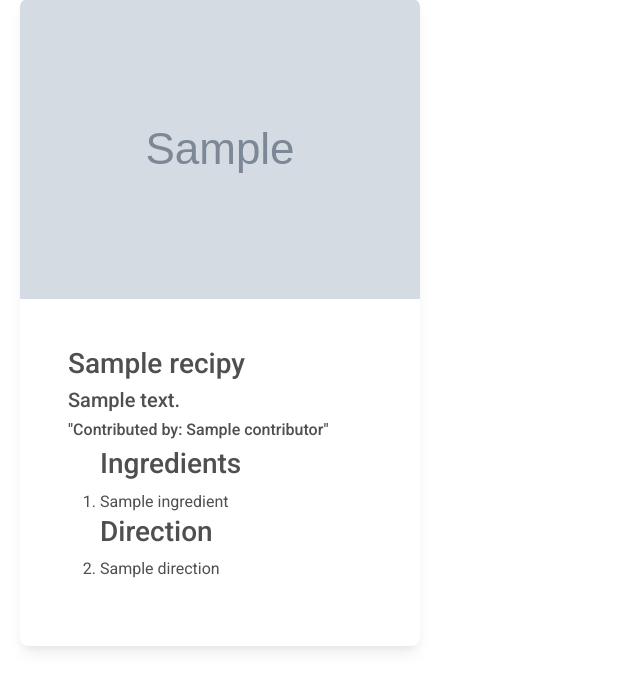
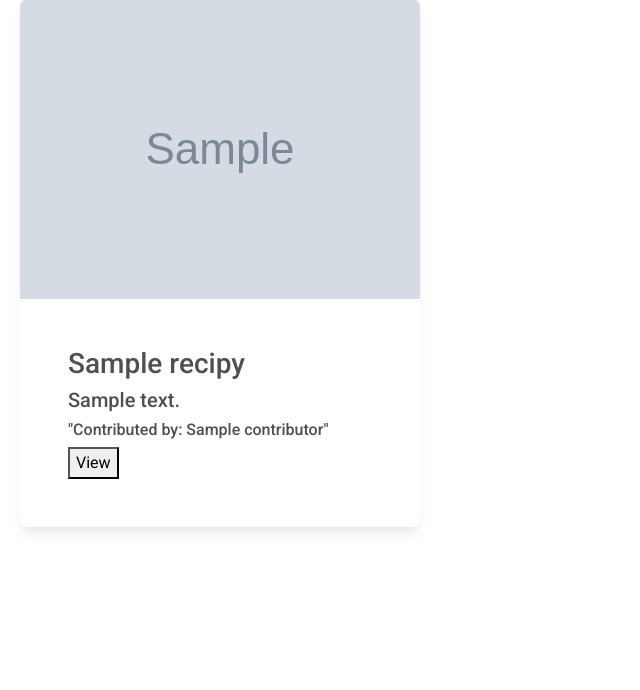
Before and after one commit to johnnyferns14/milestone-project-3-recipe, a Flask app: page / in a window 1280 px wide. Shown: the part 80-770 px from the top of the page, without its empty margins (0-640 px from the left). Run offline with Flask 2, Linux system fonts and the light colour scheme; grey boxes marked "Sample" are stand-in pictures; a database or web service that is not in the repository returns one stand-in record (values such as "Sample title"); some libraries are stand-ins or nearby versions.

Commit message:
Issues with array in ingredients and directions solved

```diff
--- a/app.py
+++ b/app.py
@@ -100,13 +100,14 @@ def recipe_editor():
     form = FormRecipe()
     if form.validate_on_submit():
         if request.method == "POST":
+
             recipe_info = {
                 "title": request.form.get("title"),
                 "description": request.form.get("description"),
                 "category": request.form.get("category"),
                 "image_url": request.form.get("image_url"),
-                "ingredients": request.form.getlist("ingredients"),
-                "directions": request.form.getlist("directions"),
+                "ingredients": request.form.get("ingredients").splitlines(),
+                "directions": request.form.get("directions").splitlines(),
                 "contributor": session["member"]
 
             }
--- a/templates/index.html
+++ b/templates/index.html
@@ -14,7 +14,12 @@
                     <h3 class="card-title">{{ recipe.title }}</h3>
                     <h5 class="card-title">{{ recipe.description }}</h5>
                     <h6 class="card-title">"Contributed by: {{recipe.contributor}}"</h6>
-                    <ol>
+
+                <div>
+                    <button>View</button>
+                </div>
+
+                    <!-- <ol>
                         <h3>Ingredients</h3>
                             {% for ingredient in recipe.ingredients %}
                                 <li>{{ ingredient }}</li>
@@ -24,7 +29,7 @@
                             {% for direction in recipe.directions %}
                                 <li>{{ direction }}</li>
                             {% endfor %}
-                    </ol>
+                    </ol> -->
                 </div>
             </div>
         </div>
```
